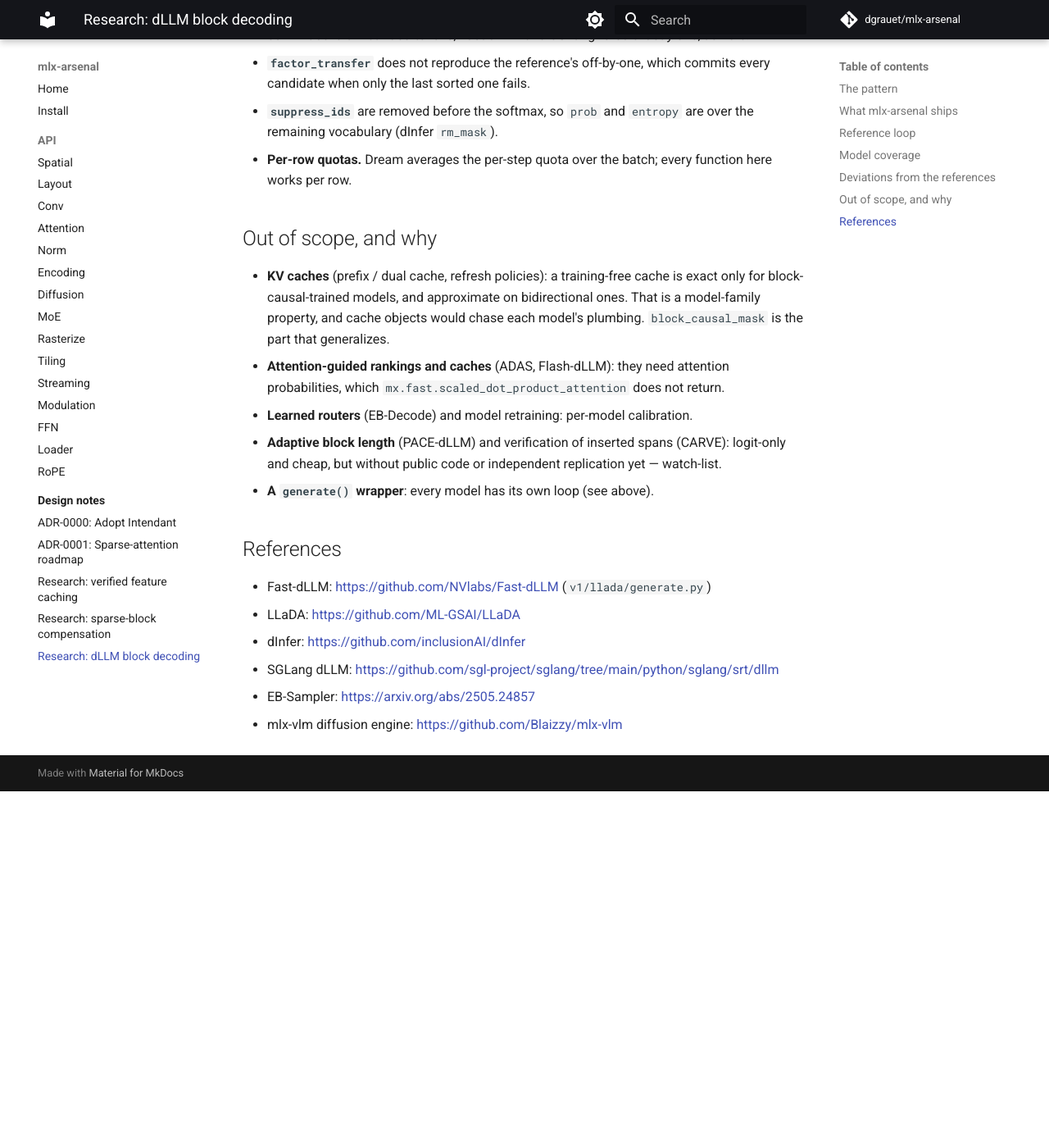
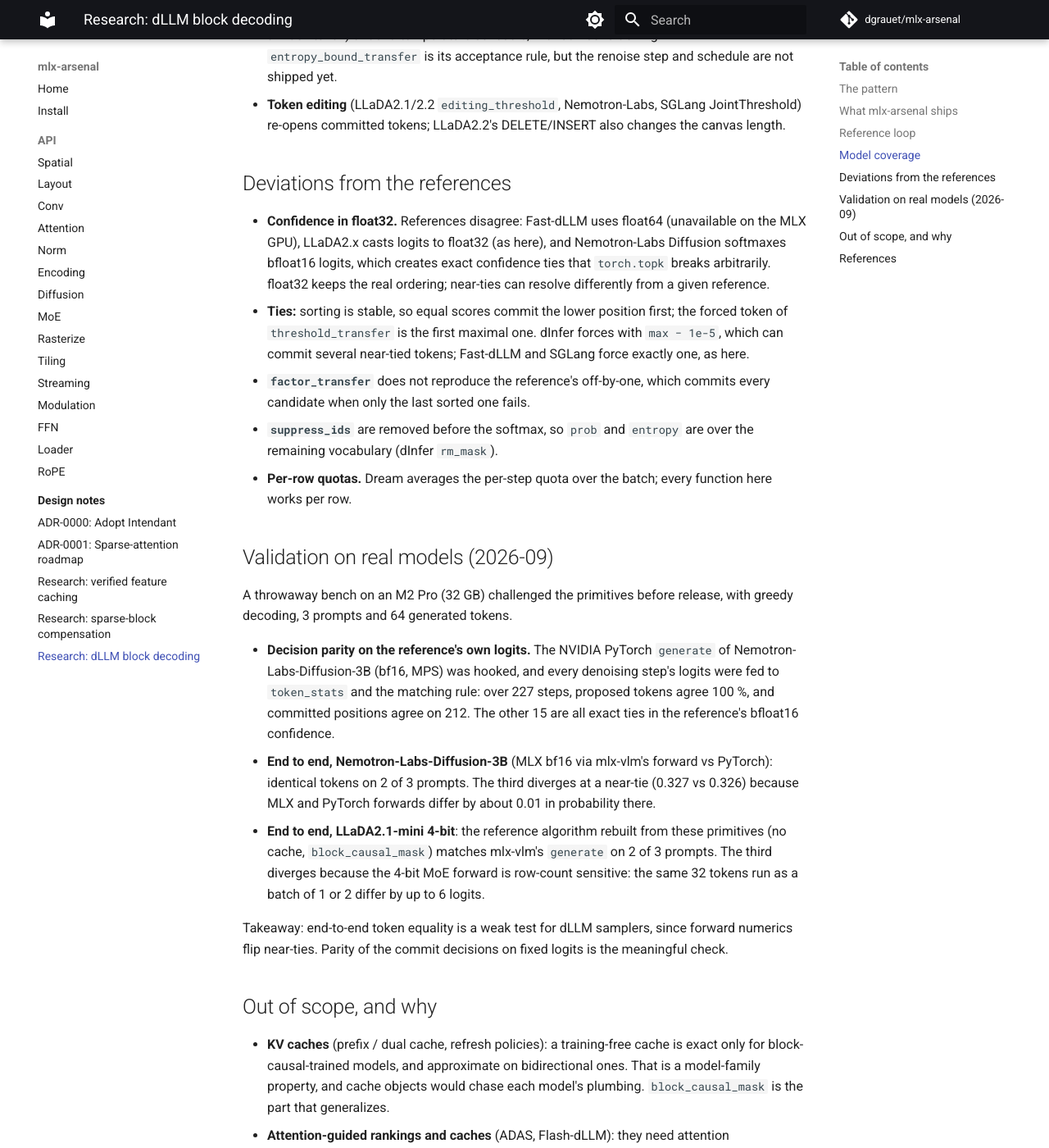
Before and after one commit to dgrauet/mlx-arsenal, an MkDocs documentation site: the page built from docs/research/dllm-block-decoding.md, in a window 1280 px wide and 1400 px high, scrolled down 3068 px. Shown: the whole window at 82% size. Built offline with MkDocs 1.6.1 and Material for MkDocs 9.7.7, drawn with Linux system fonts in a browser that asks for light colours; comment, search, counter and statistics services are not loaded; before the commit the page ends 4033 px from its top, so only the background shows below that; some of the changed text lies outside the part shown.

Commit message:
docs: fold real-model findings into the dllm decoding notes
- block_causal_mask: Nemotron-Labs Diffusion is not block-causal (causal
  prefix + bidirectional current block); document the additive vs keep
  mask convention (mlx-vlm / HF read an additive mask inverted).
- research note: attention layout per model family, mask conventions,
  why confidence stays float32, and the results of the real-model bench
  (decision parity on NVIDIA's logits, end-to-end on Nemotron-3B and
  LLaDA2.1-mini).

Co-Authored-By: Claude Opus 5.5 <noreply@anthropic.com>
Claude-Session: https://claude.ai/code/session_01WpxsXyNmLskVHUCzfNu59g

```diff
--- a/docs/research/dllm-block-decoding.md
+++ b/docs/research/dllm-block-decoding.md
@@ -33,7 +33,7 @@ caller.
 | Function | Role | Reference |
 |---|---|---|
 | `token_stats` | `(x0, prob, entropy)` per position, float32, NaN-safe; greedy or Gumbel-max sampling with an explicit key; `suppress_ids` | Fast-dLLM / LLaDA `add_gumbel_noise` + `low_confidence` |
-| `threshold_transfer` | commit `confidence >= τ`, force exactly one if none pass | Fast-dLLM `get_transfer_index`, SGLang LowConfidence |
+| `threshold_transfer` | commit `confidence >= τ` (or `> τ` with `strict=True`), force exactly one if none pass | Fast-dLLM `get_transfer_index`, SGLang LowConfidence, LLaDA2.x `generate` (strict) |
 | `topk_transfer` | commit the `k` most confident, `k` per row | LLaDA / Fast-dLLM fixed quota |
 | `factor_transfer` | longest prefix with `(i+1)(1 − c_(i)) ≤ f` | Fast-dLLM `get_transfer_index_dynamic` |
 | `entropy_bound_transfer` | longest low-entropy prefix with `Σ_{j<i} H_(j) ≤ γ` | EB-Sampler, DiffusionGemma acceptance |
@@ -85,13 +85,27 @@ Swap the commit rule to change the sampler:
   computed at the start of each block.
 - Fast-dLLM factor: `factor_transfer(stats.prob, candidates, factor)`.
 - EB-Sampler: `entropy_bound_transfer(stats.entropy, candidates, gamma)`.
+- LLaDA2.x reference: `threshold_transfer(stats.prob, candidates, 0.95, strict=True)`.
 - Sampling: `token_stats(logits, temperature=t, key=k)` with a fresh key per
   step (`mx.random.split`).
 
-For block-causal models (LLaDA2.x, SDAR, Nemotron-Labs Diffusion) use
-`block_ranges(..., align=True)` and pass
-`block_causal_mask(L, block_len)` to the model; the finished prefix can
-then be cached exactly.
+**Attention layout is model-specific.**
+
+- Block-causal models (LLaDA2.x, SDAR): use `block_ranges(..., align=True)`
+  and `block_causal_mask(L, block_len)` over the window. The LLaDA2.x
+  reference re-runs the full window each step with exactly this mask; a
+  prefix KV cache of the finished blocks is equivalent.
+- Nemotron-Labs Diffusion (`causal_context=True`) is **not** block-causal:
+  its prefix is encoded causally token by token (`causal_mask`, also used to
+  seed each block's first token), and only the current block attends
+  bidirectionally on top of that cache.
+- Bidirectional models (LLaDA 1.x, Dream) attend to the whole canvas.
+
+**Mask conventions.** `mlx_arsenal.attention` masks are additive (`0`
+attend, `-inf` blocked), as `mx.fast.scaled_dot_product_attention` expects.
+Runtimes that take a boolean or 0/1 *keep* mask — mlx-vlm's `mask=`,
+Hugging Face `attention_mask` — read an additive mask inverted, silently;
+pass `block_causal_mask(...) == 0` to them.
 
 ## Model coverage
 
@@ -111,8 +125,11 @@ Not covered by v1:
 
 ## Deviations from the references
 
-- **float32, not float64.** Fast-dLLM computes Gumbel noise and softmax in
-  float64; the MLX GPU has no float64. Near-ties can resolve differently.
+- **Confidence in float32.** References disagree: Fast-dLLM uses float64
+  (unavailable on the MLX GPU), LLaDA2.x casts logits to float32 (as here),
+  and Nemotron-Labs Diffusion softmaxes bfloat16 logits, which creates exact
+  confidence ties that `torch.topk` breaks arbitrarily. float32 keeps the
+  real ordering; near-ties can resolve differently from a given reference.
 - **Ties:** sorting is stable, so equal scores commit the lower position
   first; the forced token of `threshold_transfer` is the first maximal one.
   dInfer forces with `max − 1e-5`, which can commit several near-tied
@@ -123,6 +140,31 @@ Not covered by v1:
   are over the remaining vocabulary (dInfer `rm_mask`).
 - **Per-row quotas.** Dream averages the per-step quota over the batch;
   every function here works per row.
+
+## Validation on real models (2026-09)
+
+A throwaway bench on an M2 Pro (32 GB) challenged the primitives before
+release, with greedy decoding, 3 prompts and 64 generated tokens.
+
+- **Decision parity on the reference's own logits.** The NVIDIA PyTorch
+  `generate` of Nemotron-Labs-Diffusion-3B (bf16, MPS) was hooked, and every
+  denoising step's logits were fed to `token_stats` and the matching rule:
+  over 227 steps, proposed tokens agree 100 %, and committed positions agree
+  on 212. The other 15 are all exact ties in the reference's bfloat16
+  confidence.
+- **End to end, Nemotron-Labs-Diffusion-3B** (MLX bf16 via mlx-vlm's forward
+  vs PyTorch): identical tokens on 2 of 3 prompts. The third diverges at a
+  near-tie (0.327 vs 0.326) because MLX and PyTorch forwards differ by about
+  0.01 in probability there.
+- **End to end, LLaDA2.1-mini 4-bit**: the reference algorithm rebuilt from
+  these primitives (no cache, `block_causal_mask`) matches mlx-vlm's
+  `generate` on 2 of 3 prompts. The third diverges because the 4-bit MoE
+  forward is row-count sensitive: the same 32 tokens run as a batch of 1 or
+  2 differ by up to 6 logits.
+
+Takeaway: end-to-end token equality is a weak test for dLLM samplers, since
+forward numerics flip near-ties. Parity of the commit decisions on fixed
+logits is the meaningful check.
 
 ## Out of scope, and why
 
```
Also changed, not shown: 1 other file.
